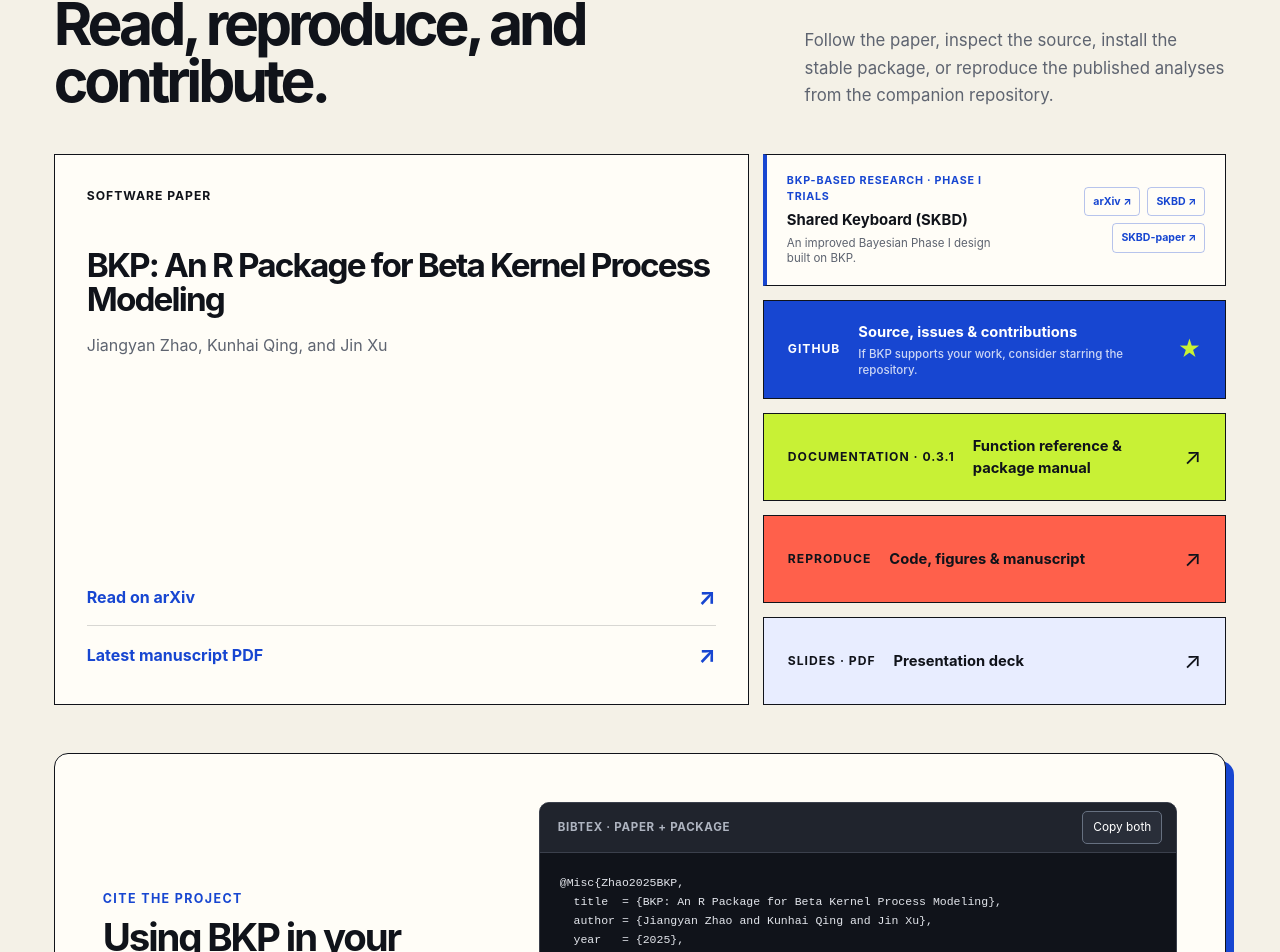
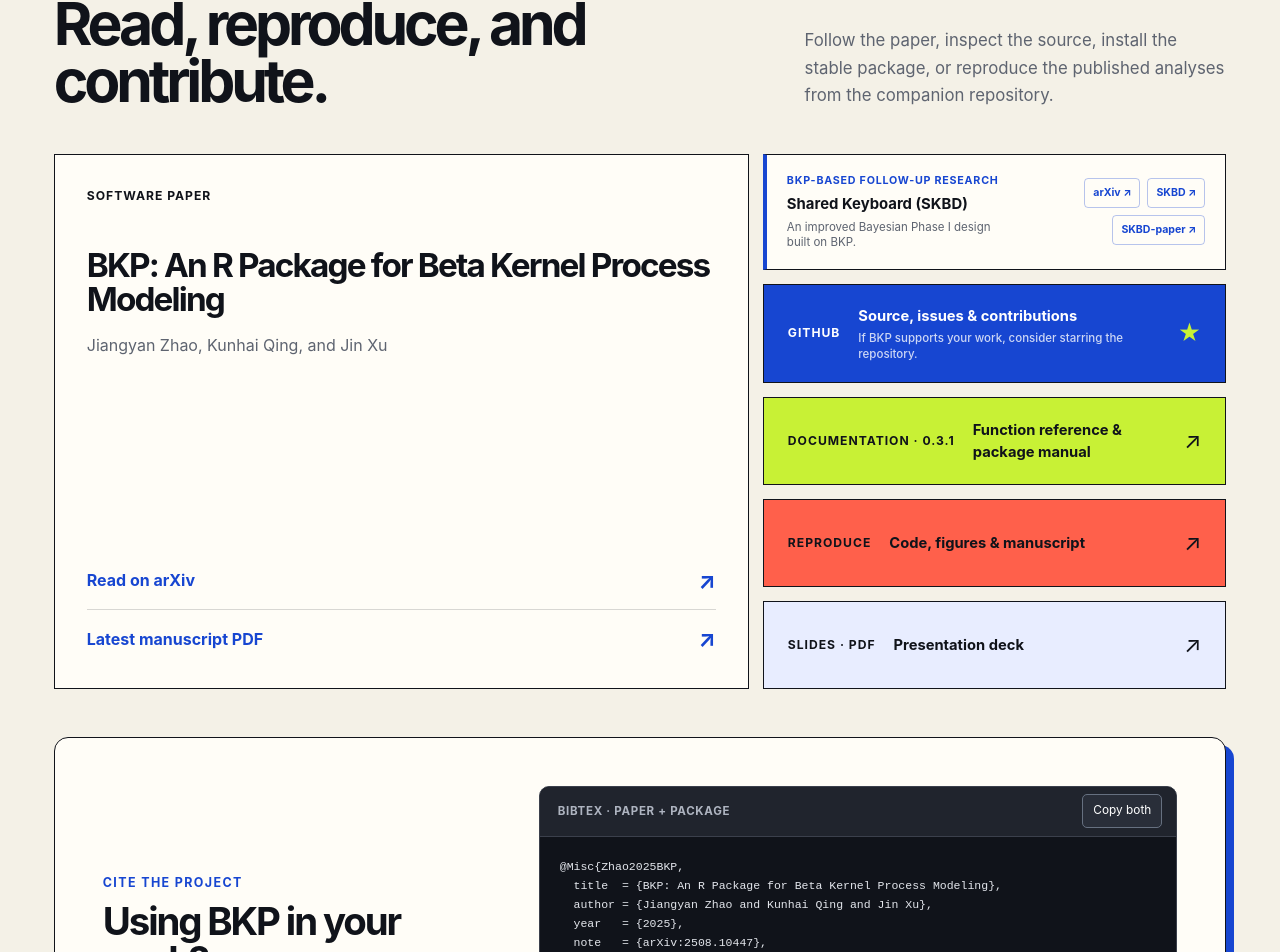
Before and after one commit to Jiangyan-Zhao/BKP-website, a React (Vite) app: page / in a window 1280 px wide. Shown: the part 5446-6398 px from the top of the page. Built offline with nearby package versions, Linux system fonts and the light colour scheme.

Commit message:
Refine SKBD follow-up research label

```diff
--- a/src/App.tsx
+++ b/src/App.tsx
@@ -1060,7 +1060,7 @@ export default function Home() {
           </article>
           <article className="research-card">
             <div className="research-card-copy">
-              <span>BKP-based research · Phase I trials</span>
+              <span>BKP-based follow-up research</span>
               <b>Shared Keyboard (SKBD)</b>
               <small>An improved Bayesian Phase I design built on BKP.</small>
             </div>
```
